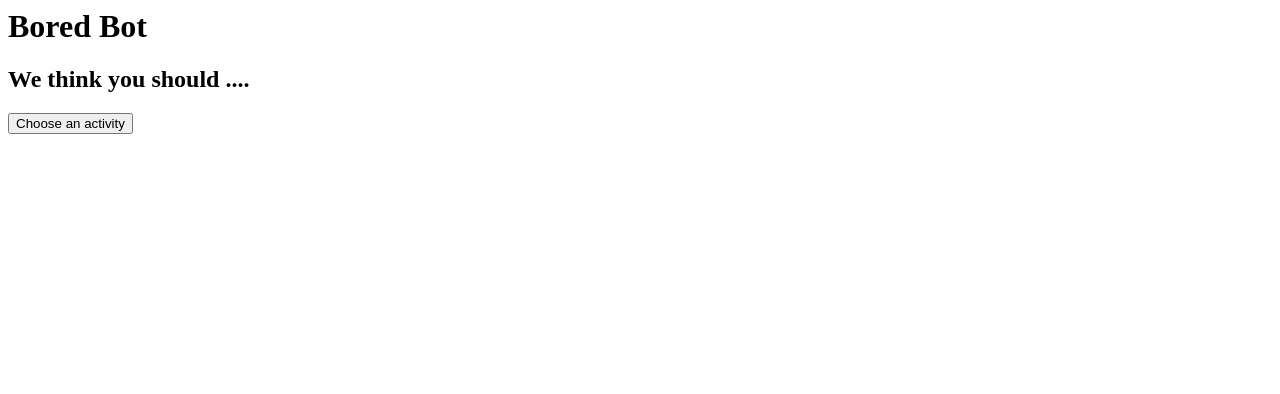
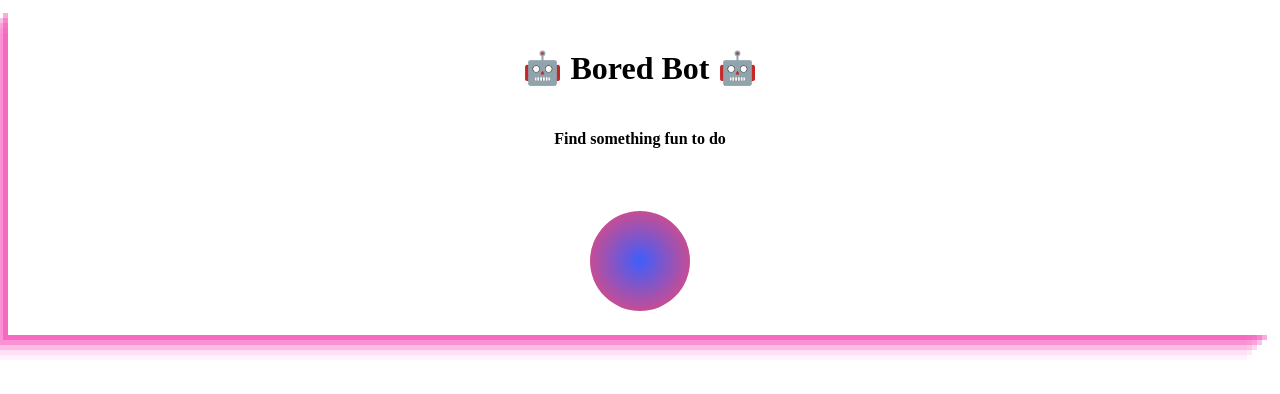
Before and after one commit to Juliaxtran/BoredBot, a plain HTML site: page index.html in a window 1280 px wide. Drawn offline with Linux system fonts and the light colour scheme.

Commit message:
Styling for bored bot

```diff
--- a/index.html
+++ b/index.html
@@ -4,10 +4,10 @@
     </head>
     <body>
         <div class="container">
-          <h1 class="title">Bored Bot</h1>
-          <h2>We think you should ....</h2>
+          <h1 class="title"> 🤖 Bored Bot 🤖</h1>
+          <h4>Find something fun to do </h4>
           <h3 id="activity-name"></h3>
-          <button>Choose an activity</button>
+          <button class="btn"></button>
         </div>
         <script type='module' src="index.js"></script>
     </body>
--- a/styles.css
+++ b/styles.css
@@ -0,0 +1,27 @@
+
+.container {
+  display: flex;
+  flex-direction: column;
+  justify-content: center;
+  align-items: center;
+  box-shadow: rgba(240, 46, 170, 0.4) -5px 5px, rgba(240, 46, 170, 0.3) -10px 10px, rgba(240, 46, 170, 0.2) -15px 15px, rgba(240, 46, 170, 0.1) -20px 20px, rgba(240, 46, 170, 0.05) -25px 25px;
+  height: auto;
+  padding: 20px;
+}
+
+.btn {
+  background: rgb(63, 94, 251);
+  background: radial-gradient(
+    circle,
+    rgba(63, 94, 251, 1) 0%,
+    rgba(252, 70, 107, 1) 100%
+  );
+  border-radius: 50%;
+  color: white;
+   height: 100px;
+   width: 100px;
+   border: none;
+  font-size: 16px;
+  margin: 4px 2px;
+  cursor: pointer;
+}
```
